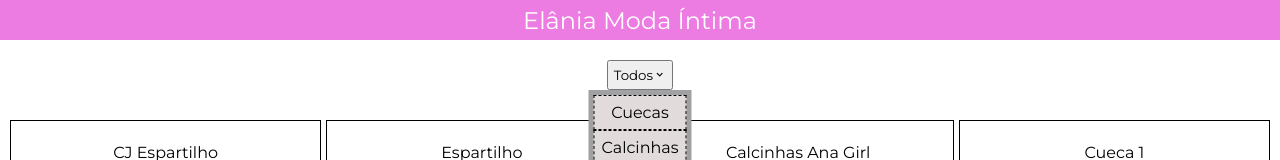
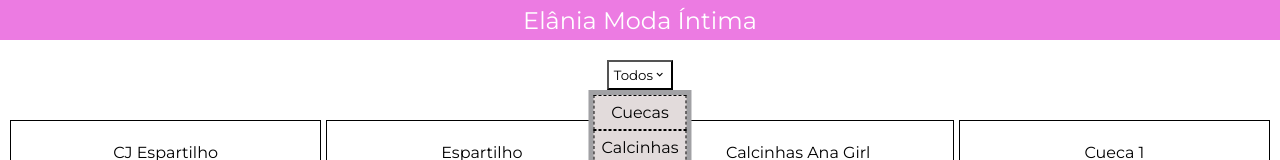
Before and after one commit to zaqueu-technology/elaniamodaintima, a website with bundled scripts: page index.html in a window 1280 px wide. Both pictures are taken after a click on the button "Todos". Shown: the top 160 px of the page. Built offline with nearby package versions, Linux system fonts and the light colour scheme.

Commit message:
try 1 to remove background blue

```diff
--- a/style/classes.css
+++ b/style/classes.css
@@ -127,6 +127,12 @@
   font-size: 12px;
   color: red;
 }
+button:active, button:focus,
+a:active, a:focus,
+.bx:active, .bx:focus {
+    background-color: transparent;
+    outline: none;
+}
 .bxl-whatsapp{
   color: rgb(4, 172, 4);
   font-size: xx-large;
--- a/style/tags.css
+++ b/style/tags.css
@@ -3,7 +3,8 @@
   font-family: Montserrat;
   :focus{
     outline: none;
-  }
+  };
+  -webkit-tap-highlight-color: transparent;
 }
 
 body, html{
```
